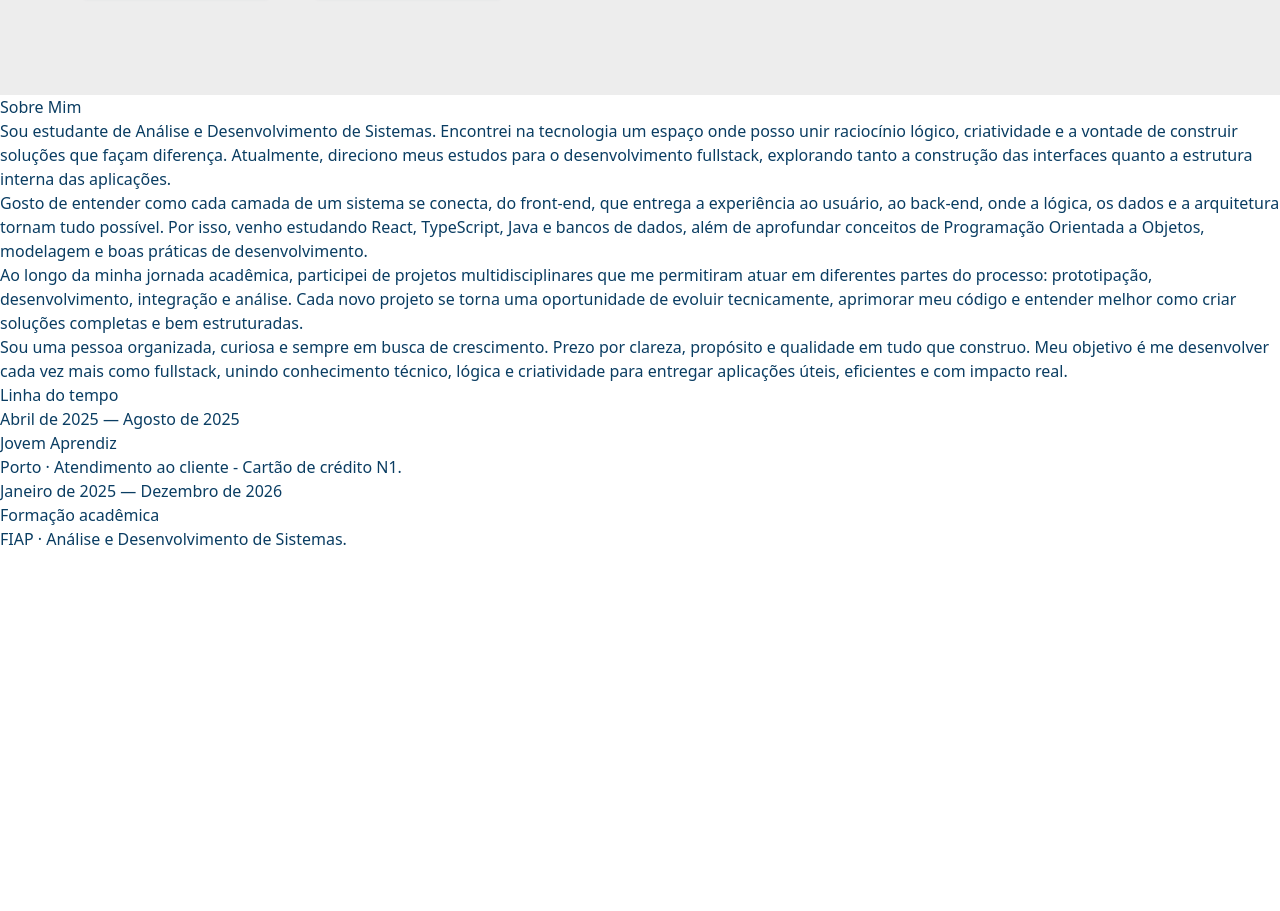
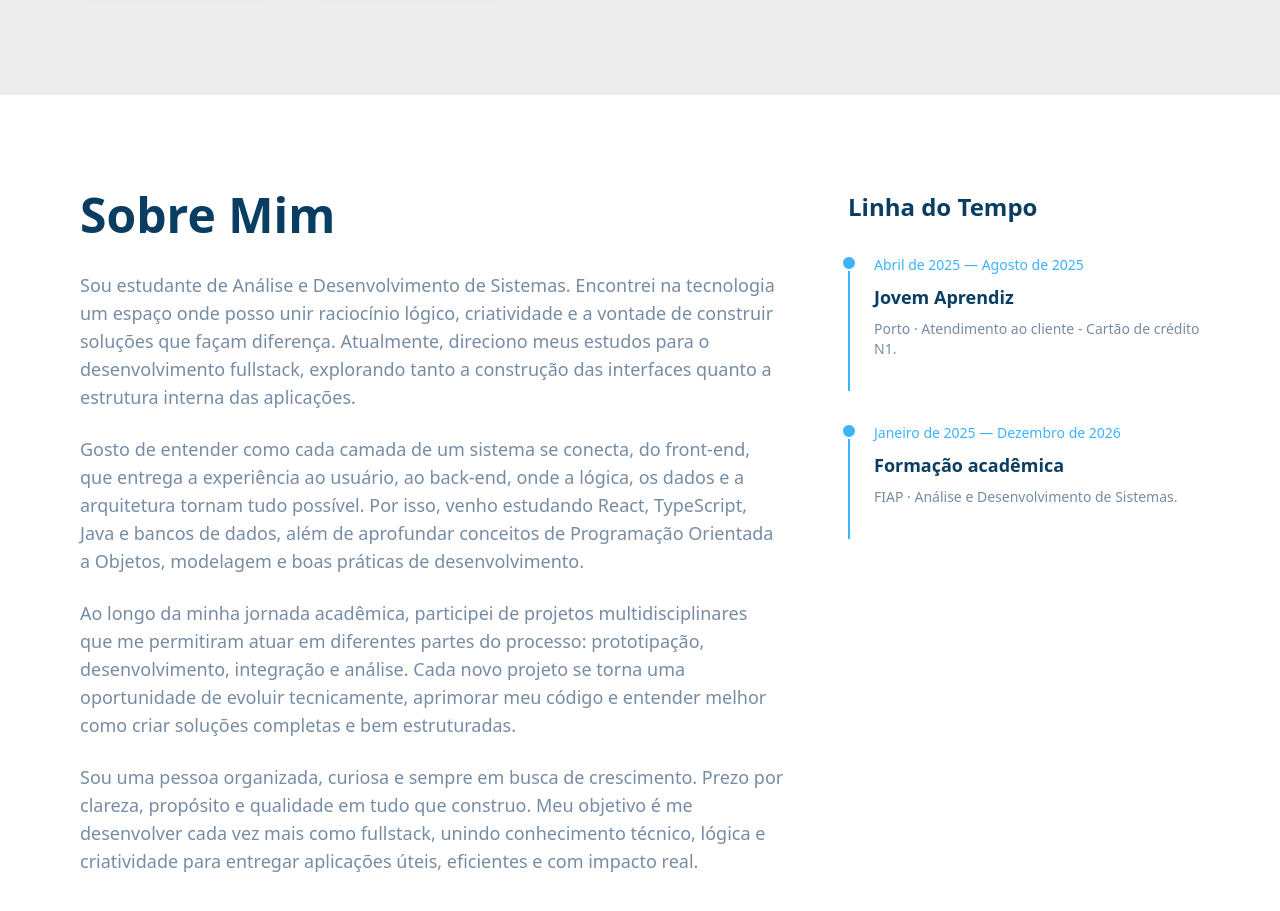
Before and after one commit to annaclrl/portifolio, a React (Vite) app: page / in a window 1280 px wide. Shown: the part 2033-2944 px from the top of the page. Before the commit the page ends 2584 px from the top, so only its background shows below. Built offline with nearby package versions, Linux system fonts and the light colour scheme.

Commit message:
style: estilizando seção Sobre mim

```diff
--- a/src/pages/Portifolio/index.tsx
+++ b/src/pages/Portifolio/index.tsx
@@ -5,7 +5,7 @@ import { useEffect, useState } from "react";
 import { useTheme } from "../../context/ThemeContext";
 import CardProjeto from "../../components/CardProjeto";
 import { projetos } from "../../data/cardProjeto";
-import { experiences, experiencias } from "../../data/expericenica";
+import { experiencias } from "../../data/expericenica";
 
 const Portifolio = () => {
   const [mobileMenuOpen, setMobileMenuOpen] = useState(false);
@@ -253,42 +253,72 @@ const Portifolio = () => {
           </div>
         </div>
       </section>
-      <section>
-        <div>
-          <div>
-            <div>
-              <h2>Sobre Mim</h2>
-              <div>
+      <section id="about" className="py-24 w-full">
+        <div className="w-full px-6 lg:px-12 xl:px-20">
+          <div className="flex flex-col lg:flex-row gap-16">
+            <div className="lg:w-2/3">
+              <h2
+                className="text-4xl lg:text-5xl font-bold mb-8"
+                style={{ color: 'var(--primary)' }}
+              >
+                Sobre Mim
+              </h2>
+
+              <div
+                className="text-lg space-y-6"
+                style={{ color: 'var(--text-secondary)' }}
+              >
                 <p>Sou estudante de Análise e Desenvolvimento de Sistemas. Encontrei na tecnologia um espaço onde posso unir raciocínio lógico, criatividade e a vontade de construir soluções que façam diferença. Atualmente, direciono meus estudos para o desenvolvimento fullstack, explorando tanto a construção das interfaces quanto a estrutura interna das aplicações.</p>
                 <p>Gosto de entender como cada camada de um sistema se conecta, do front-end, que entrega a experiência ao usuário, ao back-end, onde a lógica, os dados e a arquitetura tornam tudo possível. Por isso, venho estudando React, TypeScript, Java e bancos de dados, além de aprofundar conceitos de Programação Orientada a Objetos, modelagem e boas práticas de desenvolvimento.</p>
                 <p>Ao longo da minha jornada acadêmica, participei de projetos multidisciplinares que me permitiram atuar em diferentes partes do processo: prototipação, desenvolvimento, integração e análise. Cada novo projeto se torna uma oportunidade de evoluir tecnicamente, aprimorar meu código e entender melhor como criar soluções completas e bem estruturadas.</p>
                 <p>Sou uma pessoa organizada, curiosa e sempre em busca de crescimento. Prezo por clareza, propósito e qualidade em tudo que construo. Meu objetivo é me desenvolver cada vez mais como fullstack, unindo conhecimento técnico, lógica e criatividade para entregar aplicações úteis, eficientes e com impacto real.</p>
               </div>
-              <div>
-                <h3>Linha do tempo</h3>
-                <div>
+            </div>
+
+            <div className="lg:w-1/3">
+              <h3
+                className="text-2xl font-bold mb-8"
+                style={{ color: 'var(--primary)' }}
+              >
+                Linha do Tempo
+              </h3>
+
+              <div className="space-y-8">
                 {experiencias.map((exp, index) => (
-                    <div key={index} >
                   <div
+                    key={index}
+                    className="pb-8 border-l-2 pl-6 relative"
+                    style={{
+                      borderColor: 'var(--accent)',
+                    }}
+                  >
+                    <div
+                      className="absolute -left-[9px] top-0 w-4 h-4 rounded-full"
+                      style={{
+                        backgroundColor: 'var(--accent)',
+                        border: '2px solid var(--bg-primary)'
+                      }}
                     />
                     <div
-
+                      className="text-sm mb-2"
+                      style={{ color: 'var(--accent)' }}
                     >
                       {exp.data}
                     </div>
                     <h4
-
+                      className="text-lg font-semibold mb-2"
+                      style={{ color: 'var(--primary)' }}
                     >
                       {exp.titulo}
                     </h4>
                     <p
-
+                      className="text-sm"
+                      style={{ color: 'var(--text-secondary)' }}
                     >
                       {exp.descricao}
                     </p>
                   </div>
                 ))}
-                </div>
               </div>
             </div>
           </div>
```
Lines whose indentation alone changed are shown as unchanged.
